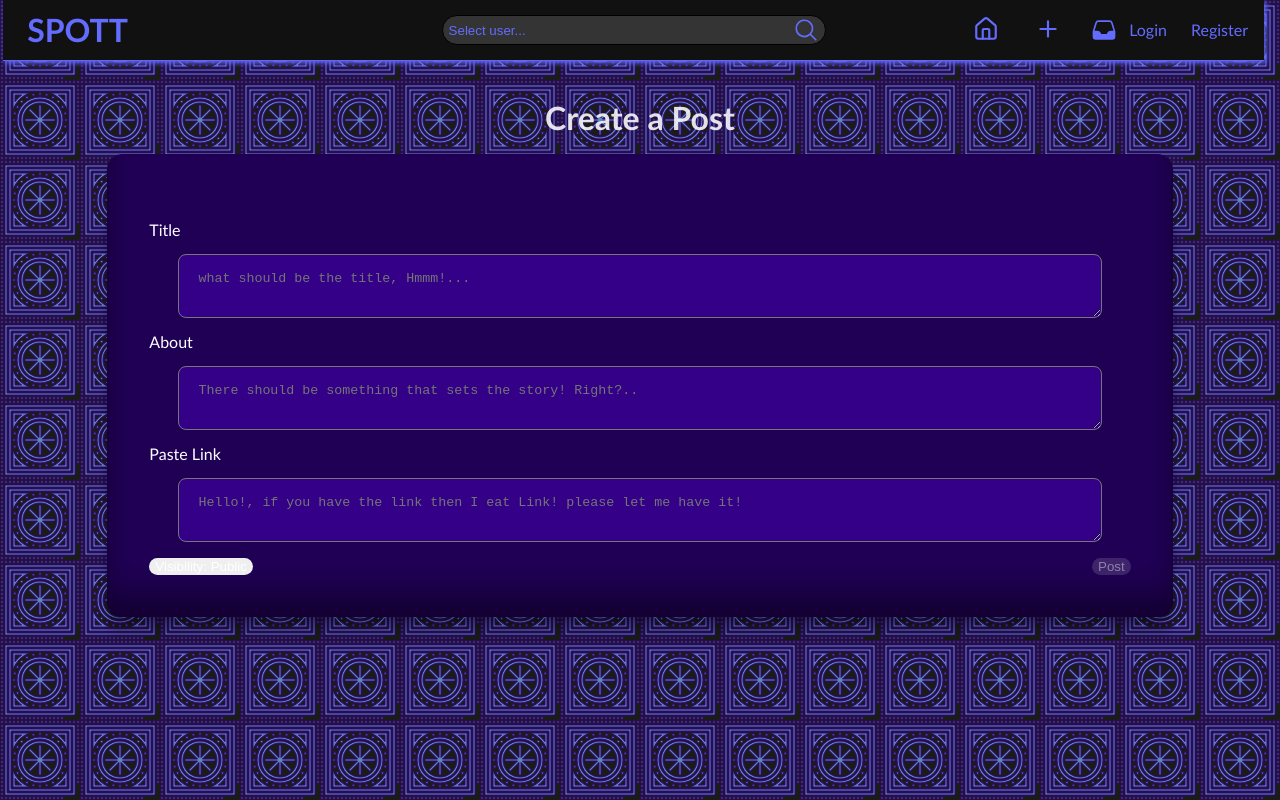
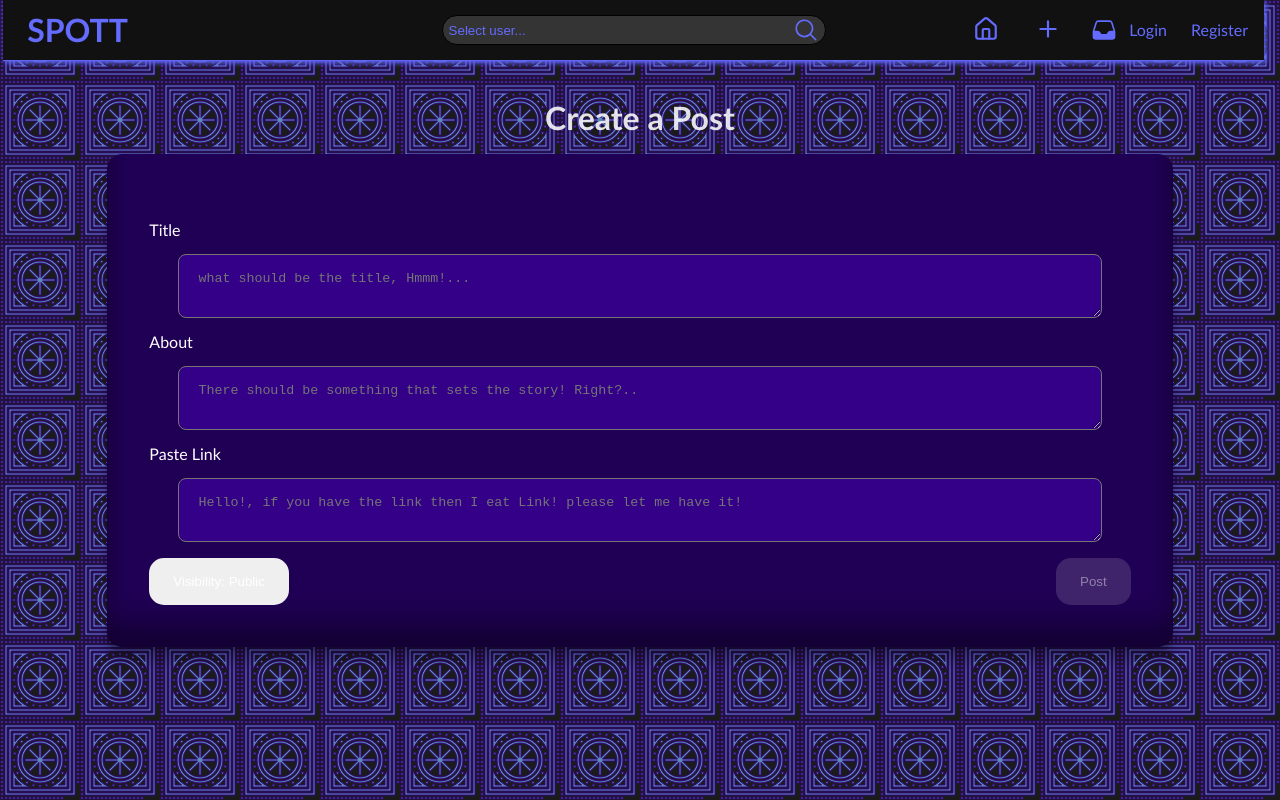
Before and after one commit to Harsh2Code/CodeAlpha_SocialMediaPlatform, a React (Vite) app in the folder Main/FrontEnd/: page /create in a window 1280 px wide. Shown: the top 800 px of the page. Built offline with nearby package versions, Linux system fonts and the light colour scheme.

Commit message:
`Refactored button styles in Account and Post components with consistent borderRadius and padding values.`

```diff
--- a/Main/FrontEnd/src/Components/Account.jsx
+++ b/Main/FrontEnd/src/Components/Account.jsx
@@ -315,7 +315,7 @@ const Account = () => {
             <p className="text-gray-600">{user.first_name} {user.last_name}</p>
             <p className="text-gray-600">{user.nationality} | {user.date_of_birth}</p>
             <p className="text-gray-600">{user.gender}</p>
-            <button onClick={() => setShowEditForm(!showEditForm)} className="mt-[2%] px-[2%] py-2 bg-blue-500 text-[#200057] bg-[#414141] focus:bg-[#313131] rounded" style={{borderRadius: '6rem'}}>{showEditForm ? 'Cancel Edit' : 'Edit Profile'}</button>
+            <button onClick={() => setShowEditForm(!showEditForm)} className="mt-[2%] px-[2%] py-2 bg-blue-500 text-[#200057] bg-[#414141] focus:bg-[#313131] rounded" style={{borderRadius: '0.7rem', padding: '1rem 1.5rem', border: 'none', backgroundColor: '#353535ff', color: '#33084'}}>{showEditForm ? 'Cancel Edit' : 'Edit Profile'}</button>
           </div>
         </div>
         {/* ------------------------------------------------user Profile Editing section---------------------------------------------*/}
@@ -393,9 +393,9 @@ const Account = () => {
         )}
 
         <div className="flex justify-center my--[2rem]">
-          <button onClick={() => setView('posts')} className={`px-[1rem] mx-auto my-[1em] py-[1rem] ${view === 'posts' ? 'border-b-[2] border-[blue]-500' : ''}`} style={{borderRadius: '1rem', backgroundColor: '#1f1e1eff', padding: '1rem', color : 'white'}} >Posts</button>
-          <button onClick={() => setView('followers')} className={`px-4 py-2 mx-auto my-[1em] ${view === 'followers' ? 'border-b-2 border-blue-500' : ''}`} style={{borderRadius: '1rem', backgroundColor: '#1f1e1eff', padding: '1rem', color : 'white'}} >Followers</button>
-          <button onClick={() => setView('following')} className={`px-4 py-2 mx-auto my-[1em] ${view === 'following' ? 'border-b-2 border-blue-500' : ''}`} style={{borderRadius: '1rem', backgroundColor: '#1f1e1eff', padding: '1rem', color : 'white'}} >Following</button>
+          <button onClick={() => setView('posts')} className={`px-[1rem] mx-auto my-[1em] py-[1rem] ${view === 'posts' ? 'border-b-[2] border-[blue]-500' : ''}`} style={{borderRadius: '0.7rem', backgroundColor: '#353535ff',border: 'none', padding: '0.7rem 1.5rem', color : 'white'}} >Posts</button>
+          <button onClick={() => setView('followers')} className={`px-4 py-2 mx-auto my-[1em] ${view === 'followers' ? 'border-b-2 border-blue-500' : ''}`} style={{borderRadius: '0.7rem', backgroundColor: '#353535ff',border: 'none', padding: '0.7rem 1.5rem', color : 'white'}} >Followers</button>
+          <button onClick={() => setView('following')} className={`px-4 py-2 mx-auto my-[1em] ${view === 'following' ? 'border-b-2 border-blue-500' : ''}`} style={{borderRadius: '0.7rem', backgroundColor: '#353535ff',border: 'none', padding: '0.7rem 1.5rem', color : 'white'}} >Following</button>
         </div>
 
         <div>
--- a/Main/FrontEnd/src/Components/CreatePost.jsx
+++ b/Main/FrontEnd/src/Components/CreatePost.jsx
@@ -113,7 +113,7 @@ const CreatePost = () => {
             <div className="flex items-center justify-between mt-[1rem]">
               <DropdownMenu>
                 <DropdownMenuTrigger asChild>
-                  <Button variant="outline" size="sm" style={{backgroundColor: '#1f1e1eff !important', borderRadius: '15px', color: 'white', border: 'none'}}>
+                  <Button variant="outline" size="sm" style={{backgroundColor: '#353535ff !important',padding: '1rem 1.5rem', borderRadius: '15px', color: 'white', border: 'none'}}>
                     Visibility: {postVisibility}
                   </Button>
                 </DropdownMenuTrigger>
@@ -129,7 +129,7 @@ const CreatePost = () => {
                   </DropdownMenuItem>
                 </DropdownMenuContent>
               </DropdownMenu>
-              <Button type="submit" disabled={!postContent.trim()} style={{backgroundColor: '#1f1e1eff !important', borderRadius: '15px', color: 'white', border: 'none'}}>
+              <Button type="submit" disabled={!postContent.trim()} style={{backgroundColor: '#353535ff !important',padding: '1rem 1.5rem', borderRadius: '15px', color: 'white', border: 'none'}}>
                 Post
               </Button>
             </div>
--- a/Main/FrontEnd/src/Components/Post.jsx
+++ b/Main/FrontEnd/src/Components/Post.jsx
@@ -307,7 +307,7 @@ export default function Post(props) {
                           <span>{new Date(comment.created_at).toLocaleString()}</span>
                         </div>
                       </div>
-                      <p className='w-[85%] mx-auto my-[0%]' style={{ marginTop: '1rem', color: '#5d5d5dff' }}>
+                      <p className='w-[85%] mx-auto my-auto' style={{ marginTop: '1rem', color: '#5d5d5dff' }}>
                         {comment.content}
                       </p>
                     </div>
```
